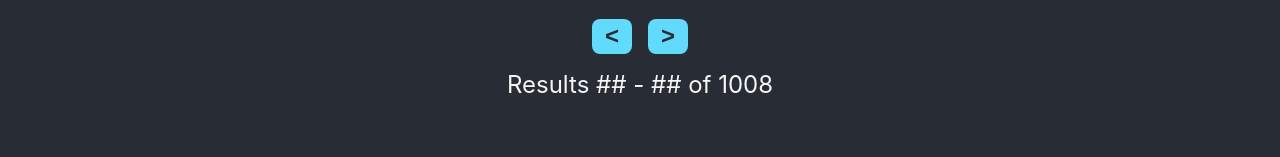
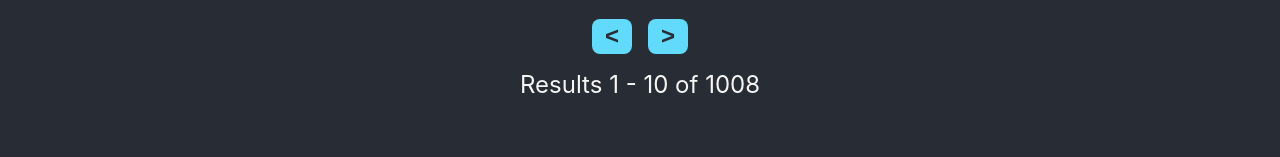
Before and after one commit to daisy119/eact-state-and-data-lab, a React (Vite) app: page /pokedex in a window 1280 px wide. Shown: the part 179-336 px from the top of the page. Built offline with nearby package versions, Linux system fonts and the light colour scheme.

Commit message:
display the result range complete

```diff
--- a/src/pages/Pokedex/Pokedex.jsx
+++ b/src/pages/Pokedex/Pokedex.jsx
@@ -27,7 +27,7 @@ const Pokedex = () => {
         <button>&gt;</button>
       </div>
       <div className="num-results-container">
-        Results ## - ## of {pokeData.length}
+        Results {currIdx +1} - {currIdx + displayCount} of {pokeData.length}
       </div>
       <div className="pokemon-container">
         {displayedPokemon.map(pokemon =>
```
